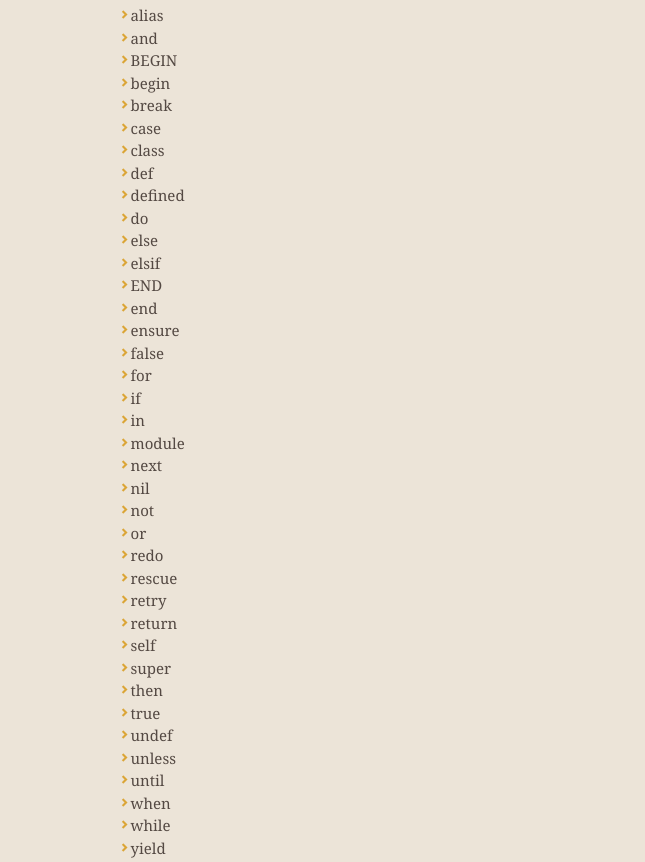
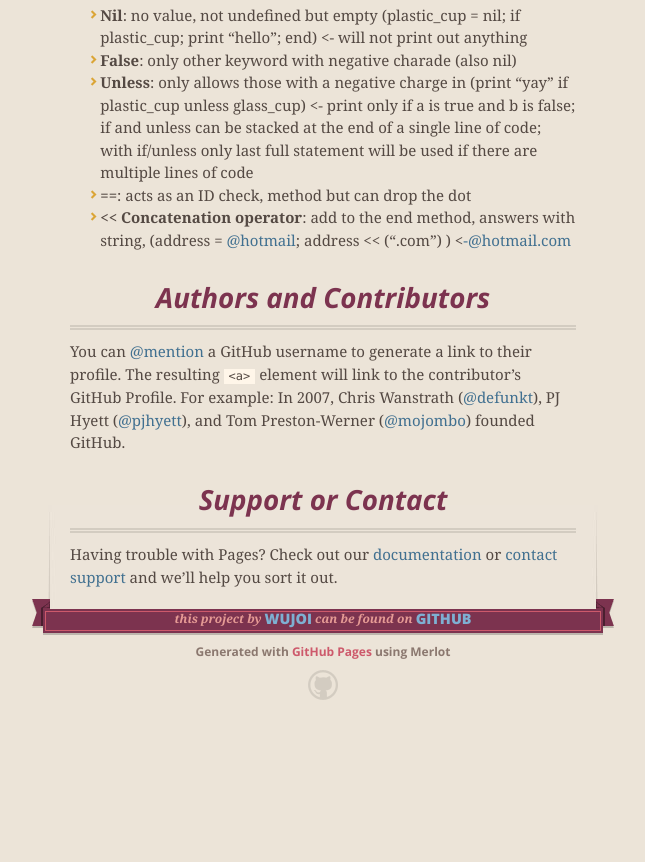
Before and after one commit to wujoi/twitterapi, a plain HTML site: page index.html in a window 1280 px wide. Shown: the part 2498-3360 px from the top of the page, without its empty margins (317-962 px from the left). After the commit the page ends 3238 px from the top, so only its background shows below. Drawn offline with nearby package versions, Linux system fonts and the light colour scheme.

Commit message:
Update index.html

```diff
--- a/index.html
+++ b/index.html
@@ -163,83 +163,11 @@
     <tr>
       <td>while</td>
       <td>yield</td>
+      <td> </td>
     </tr>
   </tbody>
 </table>
 
-<ul>
-<li>alias<br>
-</li>
-<li>and<br>
-</li>
-<li>BEGIN<br>
-</li>
-<li>begin<br>
-</li>
-<li>break<br>
-</li>
-<li>case<br>
-</li>
-<li>class<br>
-</li>
-<li>def<br>
-</li>
-<li>defined</li>
-<li>do<br>
-</li>
-<li>else<br>
-</li>
-<li>elsif<br>
-</li>
-<li>END<br>
-</li>
-<li>end<br>
-</li>
-<li>ensure<br>
-</li>
-<li>false<br>
-</li>
-<li>for<br>
-</li>
-<li>if</li>
-<li>in<br>
-</li>
-<li>module<br>
-</li>
-<li>next<br>
-</li>
-<li>nil<br>
-</li>
-<li>not<br>
-</li>
-<li>or<br>
-</li>
-<li>redo<br>
-</li>
-<li>rescue<br>
-</li>
-<li>retry</li>
-<li>return<br>
-</li>
-<li>self<br>
-</li>
-<li>super<br>
-</li>
-<li>then<br>
-</li>
-<li>true<br>
-</li>
-<li>undef<br>
-</li>
-<li>unless<br>
-</li>
-<li>until<br>
-</li>
-<li>when</li>
-<li>while<br>
-</li>
-<li>yield</li>
-</ul>
 </li>
 <li>
 <strong>Nil</strong>: no value, not undefined but empty (plastic_cup = nil; if plastic_cup; print “hello”; end) &lt;- will not print out anything</li>
```
